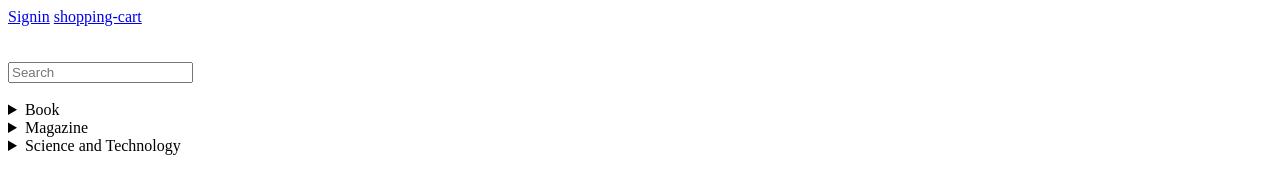
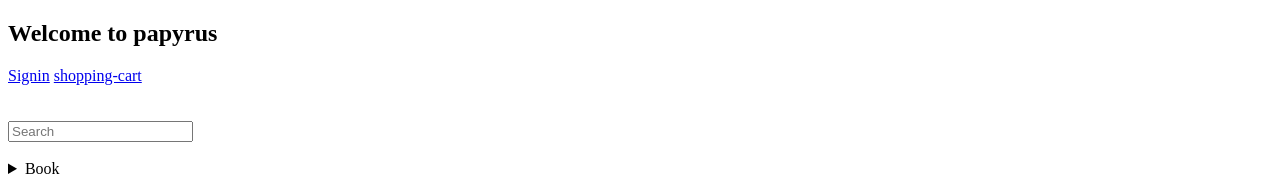
Before and after one commit to kimiya-rezaei/Papyrus, a plain HTML site: page papyrus/index.html in a window 1280 px wide. Shown: the top 175 px of the page. Drawn offline with Linux system fonts and the light colour scheme.

Commit message:
Update index.html

```diff
--- a/papyrus/index.html
+++ b/papyrus/index.html
@@ -10,6 +10,7 @@
   <body>
     <header>
       <section>
+         <h1>Welcome to papyrus</h1>
         <a href="./Signin.html">Signin</a>
         <a href="./Shoping-cart.html">shopping-cart</a>
 
```
